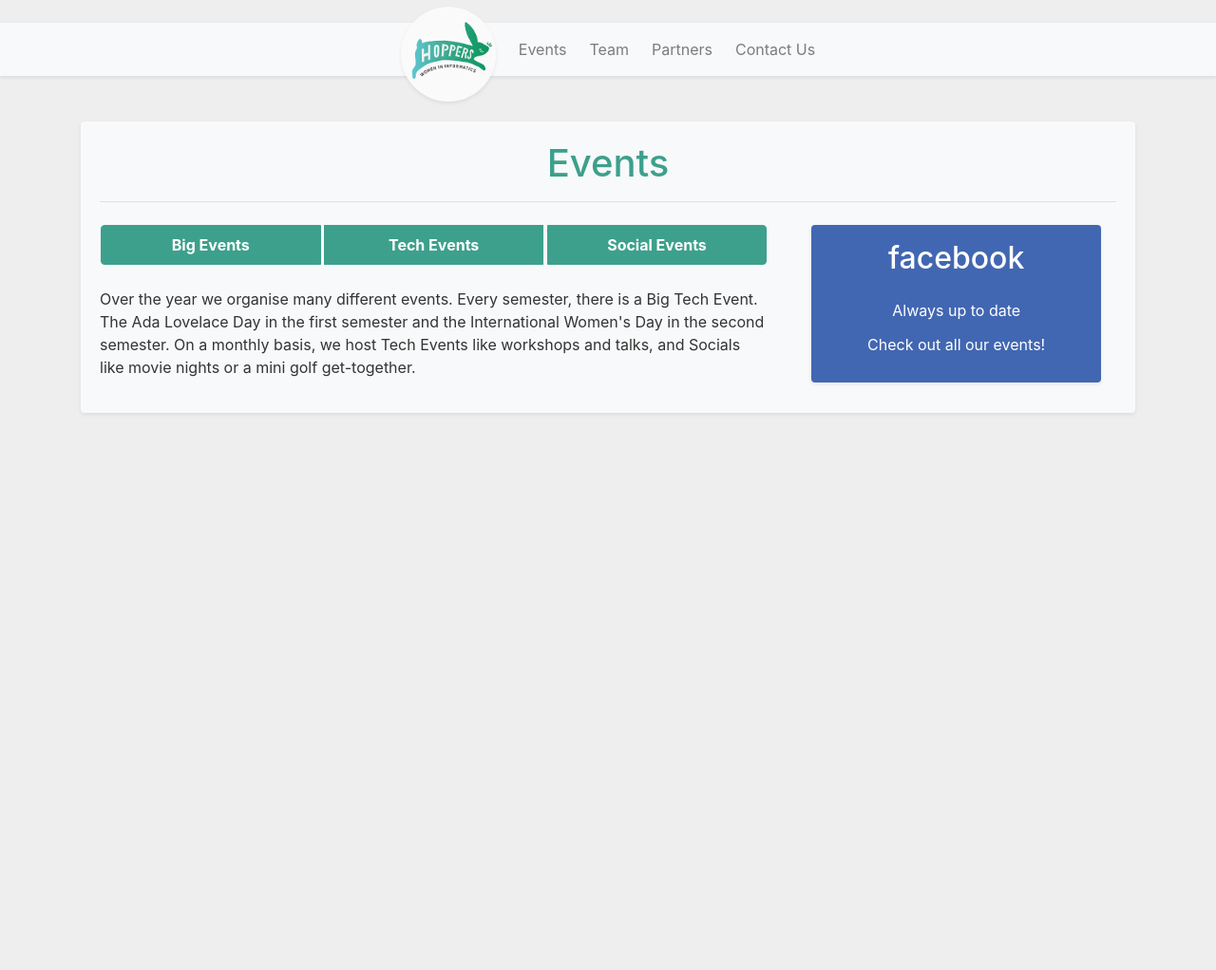
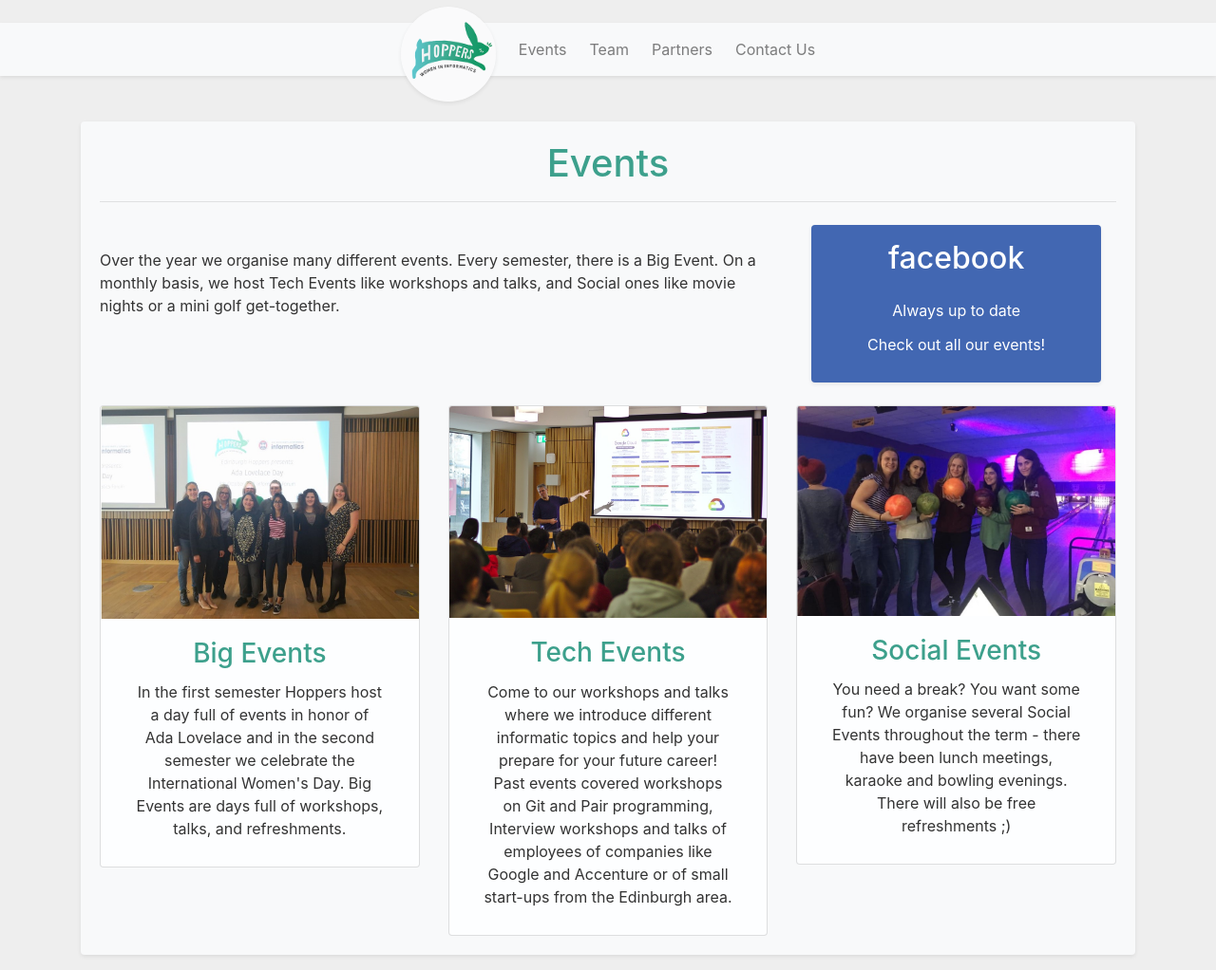
Before and after one commit to edinburgh-hoppers/website, a Jekyll site: the page built from _pages/events.html, in a window 1280 px wide and 1022 px high. Shown: the whole window at 95% size. Built offline with Jekyll 4.4.1, drawn with Linux system fonts in a browser that asks for light colours.

Commit message:
content added to events

```diff
--- /dev/null
+++ b/_data/event-categories.yml
@@ -0,0 +1,21 @@
+- name: "Big Events"
+  link: "bigEvents"
+  img: "events/big-event.jpg"
+  text: "In the first semester Hoppers host a day full of events in honor of Ada Lovelace and in
+         the second semester we celebrate the International Women's Day. Big Events are days full
+         of workshops, talks, and refreshments."
+
+- name: "Tech Events"
+  link: "techEvents"
+  img: "events/tech-event.jpg"
+  text: "Come to our workshops and talks where we introduce different informatic topics and help
+         your prepare for your future career! Past events covered workshops on Git and Pair
+         programming, Interview workshops and talks of employees of companies like Google and
+         Accenture or of small start-ups from the Edinburgh area."
+
+- name: "Social Events"
+  link: "socialEvents"
+  img: "events/social-event.jpg"
+  text: "You need a break? You want some fun? We organise several Social Events throughout the term
+         - there have been lunch meetings, karaoke and bowling evenings. There will also be free
+         refreshments ;)"
--- a/_pages/events.html
+++ b/_pages/events.html
@@ -3,28 +3,27 @@ layout: default
 ---
 
 <!-- INTRODUCTION -->
-<div class="row">
-  <div class="col-12 col-lg-8 mb-4 mb-md-0">
+<div class="row mb-4">
+  <div class="col-12 col-lg-8">
     <div class="row">
       <div class="col-md-6 col-lg-12 mb-4">
         <div class="row event-categories">
           <div class="col-12 col-lg-4 button-div">
-            <a class="button">Big Events</a>
+            <a class="button" href="#bigEvents">Big Events</a>
           </div>
           <div class="col-12 col-lg-4 button-div">
-            <a class="button">Tech Events</a>
+            <a class="button" href="#techEvents">Tech Events</a>
           </div>
           <div class="col-12 col-lg-4 button-div">
-            <a class="button">Social Events</a>
+            <a class="button" href="#socialEvents">Social Events</a>
           </div>
         </div>
       </div>
 
       <div class="col-md-6 col-lg-12">
-        <p>Over the year we organise many different events. Every semester, there is a Big Tech Event.
-         The Ada Lovelace Day in the first semester and the  International Women's Day in the second
-         semester. On a monthly basis, we host Tech Events like workshops and talks, and Socials
-         like movie nights or a mini golf get-together.</p>
+        <p>Over the year we organise many different events. Every semester, there is a Big Event.
+         On a monthly basis, we host Tech Events like workshops and talks, and Social ones like movie
+         nights or a mini golf get-together.</p>
       </div>
     </div>
   </div>
@@ -39,7 +38,26 @@ layout: default
 </div>
 
 <!-- EVENT CATEGORIES -->
-<div>
+
+<div class="row event-cards">
+
+  {% for member in site.data.event-categories %}
+
+  <div class="col-12 col-lg-4 my-4 my-lg-0" id="{{ member.link }}">
+    <div class="card subcard">
+      <div class="card-img-top img-center-vert w-100">
+        <img src="{{ site.baseurl }}/assets/img/{{ member.img }}" class="w-100"
+             alt="{{ member.name }}">
+      </div>
+
+      <div class="card-body">
+        <h3 class="card-title text-center">{{ member.name }}</h3>
+        <p class="card-text px-3 mb-2 text-center">{{ member.text }}</p>
+      </div>
+    </div>
+  </div>
+
+  {% endfor %}
 
 </div>
 
--- a/assets/css/style.scss
+++ b/assets/css/style.scss
@@ -207,6 +207,10 @@ p {
 }
 
 @media (min-width: 992px){
+  .event-categories {
+    display: none;
+  }
+
   .event-categories .button{
     margin: 0;
   }
@@ -259,3 +263,9 @@ p {
   color: inherit;
   margin-bottom: 1.5rem;
 }
+
+@media (min-width:992px){
+  .event-cards img {
+    height: 20%;
+  }
+}
```
Also changed, not shown: assets/img/events/big-event.jpg (added), assets/img/events/social-event.jpg (added), assets/img/events/tech-event.jpg (added), 2 other files.
